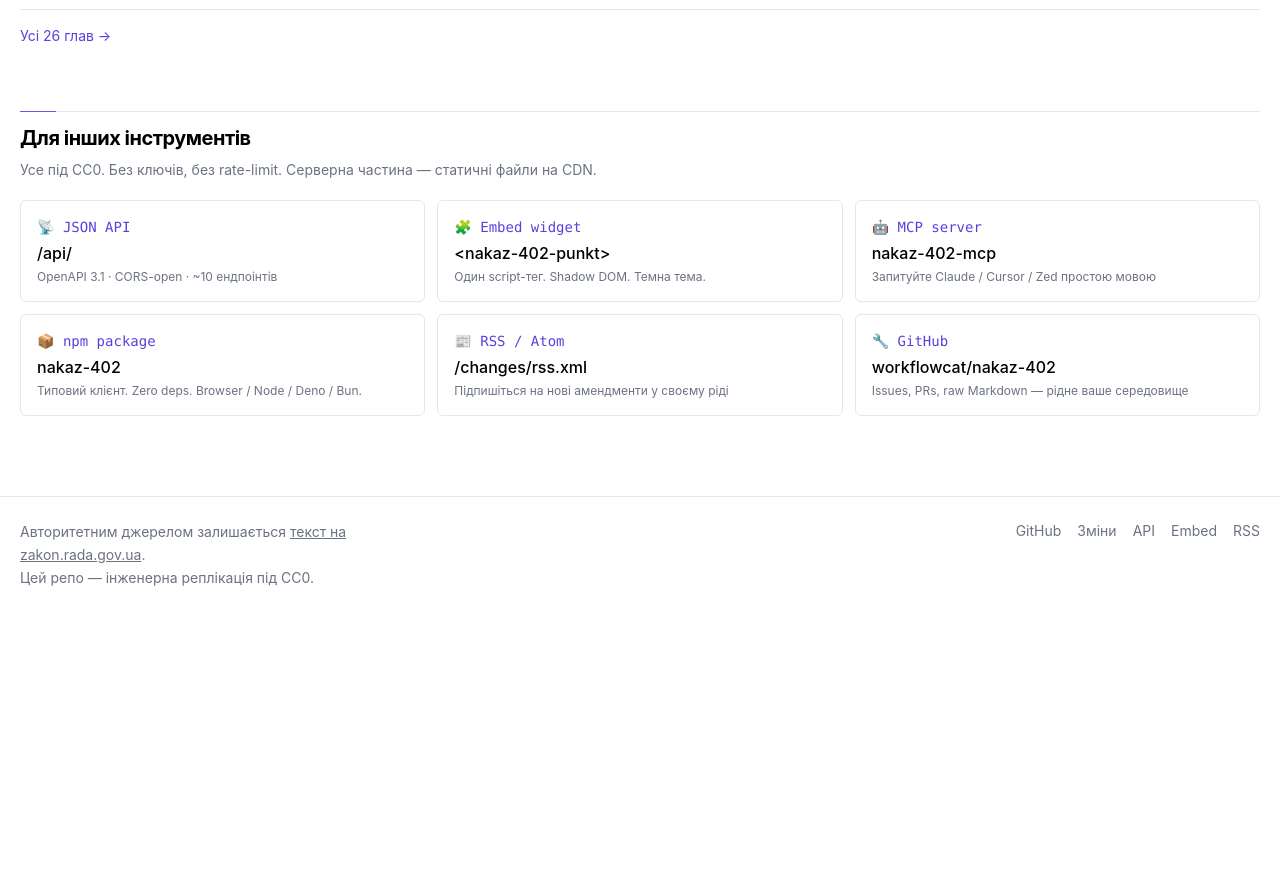
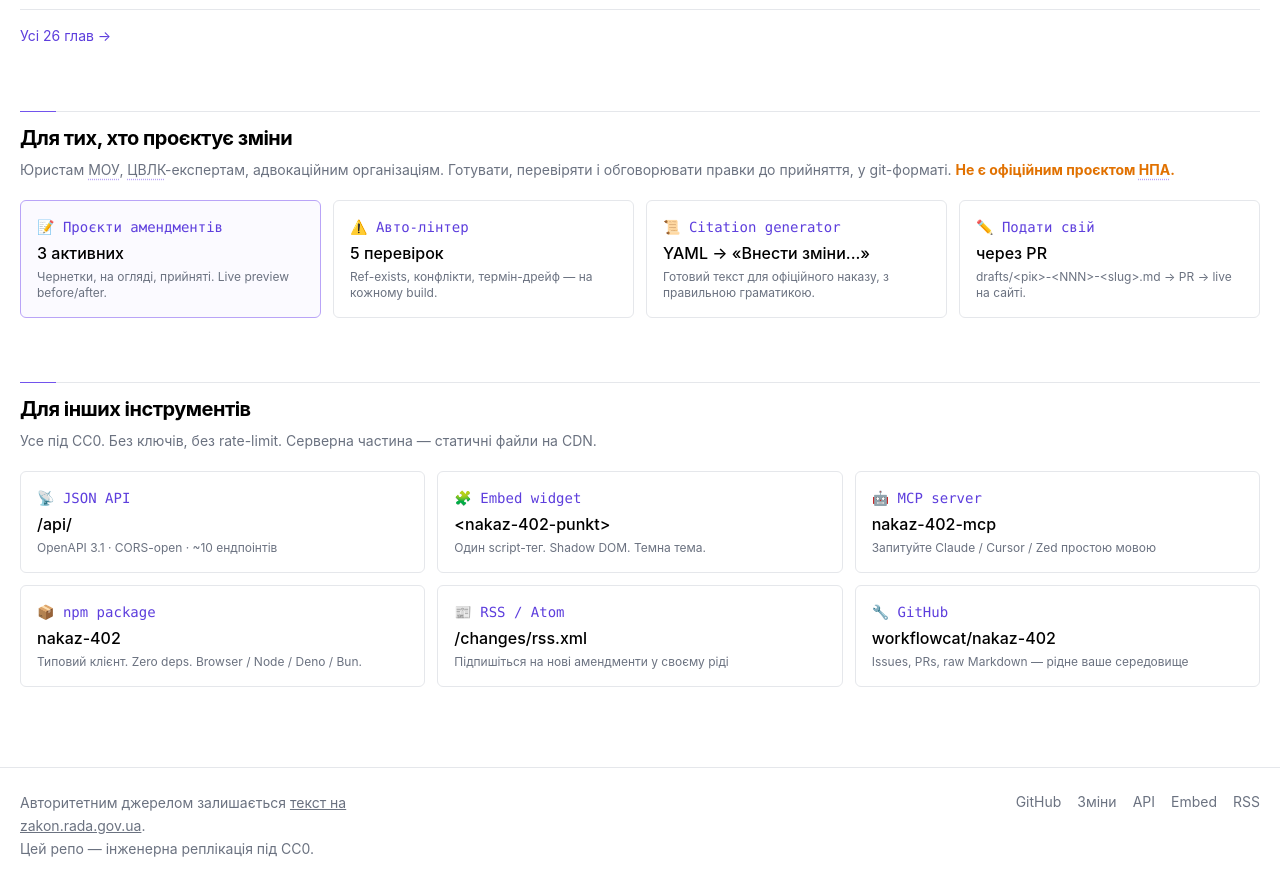
Before and after one commit to workflowcat/nakaz-402, an Astro site in the folder web/: page / in a window 1280 px wide. Shown: the part 1440-2325 px from the top of the page. Before the commit the page ends 2054 px from the top, so only its background shows below. Built offline with nearby package versions, Linux system fonts and the light colour scheme; Astro itself is replaced by a stand-in of ours.

Commit message:
polish(web): iter 10 — surface drafts in homepage hero + new persona section
Two homepage additions to make the drafter workflow discoverable
without users having to know it exists:

  Hero CTA row:
    "Драфти {N}" button promoted next to "Усі зміни →". Active-draft
    count rendered as a small purple pill so people see at a glance
    how many proposals are live.

  New section: "Для тих, хто проєктує зміни"
    Distinct from "Для інших інструментів" (which targets devs).
    Four cards positioned at decision-makers / drafters / lawyers:
      📝 Проєкти амендментів — N активних
      ⚠️ Авто-лінтер — 5 checks
      📜 Citation generator — YAML → "Внести зміни..."
      ✏️ Подати свій — через PR
    Section subhead spells out the audience: МОУ-юристи, ЦВЛК-
    експерти, адвокаційні організації. Disclaimer "Не є офіційним
    проєктом НПА" inline so nobody confuses these with sanctioned
    drafts.

The two persona-targeted sections sit side-by-side below the chapter
listing — the homepage now visibly answers "what is this site for?"
for both audiences (reader of current law vs. proposer of new law)
without splitting the navigation.

This closes out the 10-iter draft-amendment workflow plan. The
project has gone from "git-edition of an order" to a real workspace
for the people who design changes to it.

Deployed: nakaz-402.vercel.app/

```diff
--- a/web/src/pages/index.astro
+++ b/web/src/pages/index.astro
@@ -5,6 +5,8 @@ import { getCollection } from 'astro:content';
 const chapters = await getCollection('polozhennia');
 const realChapters = chapters.filter(c => c.data.type === 'glava');
 const filled = realChapters.filter(c => !c.data.stub);
+const drafts = await getCollection('drafts');
+const activeDrafts = drafts.filter((d: any) => d.data.status !== 'rejected' && d.data.status !== 'adopted');
 ---
 <Layout title="Головна">
   <section class="py-12 sm:py-16">
@@ -21,8 +23,11 @@ const filled = realChapters.filter(c => !c.data.stub);
     </p>
     <div class="mt-6 flex flex-wrap gap-2">
       <a href="/changes/" class="inline-flex items-center px-4 py-2 rounded-md bg-accent-500 text-white text-sm font-medium hover:bg-accent-600 transition-colors">Усі зміни →</a>
+      <a href="/drafts/" class="inline-flex items-center px-4 py-2 rounded-md border border-accent-500 text-accent-600 dark:text-accent-300 text-sm font-medium hover:bg-accent-50 dark:hover:bg-accent-900/20 transition-colors">
+        Драфти {activeDrafts.length > 0 && <span class="ml-1.5 px-1.5 py-0.5 rounded bg-accent-500 text-white text-[10px] font-mono">{activeDrafts.length}</span>}
+      </a>
+      <a href="/polozhennia/" class="inline-flex items-center px-4 py-2 rounded-md border border-ink-200 dark:border-ink-700 text-sm font-medium hover:border-accent-500 hover:text-accent-600 dark:hover:text-accent-300 transition-colors">Положення</a>
       <a href="/nakaz/" class="inline-flex items-center px-4 py-2 rounded-md border border-ink-200 dark:border-ink-700 text-sm font-medium hover:border-accent-500 hover:text-accent-600 dark:hover:text-accent-300 transition-colors">Прочитати наказ</a>
-      <a href="/polozhennia/" class="inline-flex items-center px-4 py-2 rounded-md border border-ink-200 dark:border-ink-700 text-sm font-medium hover:border-accent-500 hover:text-accent-600 dark:hover:text-accent-300 transition-colors">Положення</a>
     </div>
   </section>
 
@@ -71,6 +76,40 @@ const filled = realChapters.filter(c => !c.data.stub);
   <section class="mt-16">
     <h2 class="text-xl font-bold tracking-tight mb-2 pt-3 border-t border-ink-200 dark:border-ink-800 relative">
       <span class="absolute -top-px left-0 w-9 h-px bg-accent-500"></span>
+      Для тих, хто проєктує зміни
+    </h2>
+    <p class="text-sm text-ink-500 mb-5">
+      Юристам МОУ, ЦВЛК-експертам, адвокаційним організаціям. Готувати,
+      перевіряти і обговорювати правки до прийняття, у git-форматі.
+      <strong class="text-amber-600 dark:text-amber-300">Не є офіційним проєктом НПА.</strong>
+    </p>
+    <div class="grid sm:grid-cols-2 lg:grid-cols-4 gap-3">
+      <a href="/drafts/" class="block p-4 rounded-md border border-accent-300 dark:border-accent-700 bg-accent-50/40 dark:bg-accent-900/10 hover:bg-accent-50 dark:hover:bg-accent-900/20 transition-colors">
+        <div class="text-sm font-mono text-accent-600 dark:text-accent-300 mb-1">📝 Проєкти амендментів</div>
+        <div class="font-medium mb-1">{activeDrafts.length} активн{activeDrafts.length === 1 ? 'ий' : 'их'}</div>
+        <div class="text-xs text-ink-500">Чернетки, на огляді, прийняті. Live preview before/after.</div>
+      </a>
+      <div class="block p-4 rounded-md border border-ink-200 dark:border-ink-800">
+        <div class="text-sm font-mono text-accent-600 dark:text-accent-300 mb-1">⚠️ Авто-лінтер</div>
+        <div class="font-medium mb-1">5 перевірок</div>
+        <div class="text-xs text-ink-500">Ref-exists, конфлікти, термін-дрейф — на кожному build.</div>
+      </div>
+      <div class="block p-4 rounded-md border border-ink-200 dark:border-ink-800">
+        <div class="text-sm font-mono text-accent-600 dark:text-accent-300 mb-1">📜 Citation generator</div>
+        <div class="font-medium mb-1">YAML → «Внести зміни...»</div>
+        <div class="text-xs text-ink-500">Готовий текст для офіційного наказу, з правильною граматикою.</div>
+      </div>
+      <a href="https://github.com/workflowcat/nakaz-402/tree/main/drafts" target="_blank" rel="noopener" class="block p-4 rounded-md border border-ink-200 dark:border-ink-800 hover:border-accent-500 hover:bg-ink-50 dark:hover:bg-ink-900 transition-colors">
+        <div class="text-sm font-mono text-accent-600 dark:text-accent-300 mb-1">✏️ Подати свій</div>
+        <div class="font-medium mb-1">через PR</div>
+        <div class="text-xs text-ink-500">drafts/&lt;рік&gt;-&lt;NNN&gt;-&lt;slug&gt;.md → PR → live на сайті.</div>
+      </a>
+    </div>
+  </section>
+
+  <section class="mt-16">
+    <h2 class="text-xl font-bold tracking-tight mb-2 pt-3 border-t border-ink-200 dark:border-ink-800 relative">
+      <span class="absolute -top-px left-0 w-9 h-px bg-accent-500"></span>
       Для інших інструментів
     </h2>
     <p class="text-sm text-ink-500 mb-5">Усе під CC0. Без ключів, без rate-limit. Серверна частина — статичні файли на CDN.</p>
```
